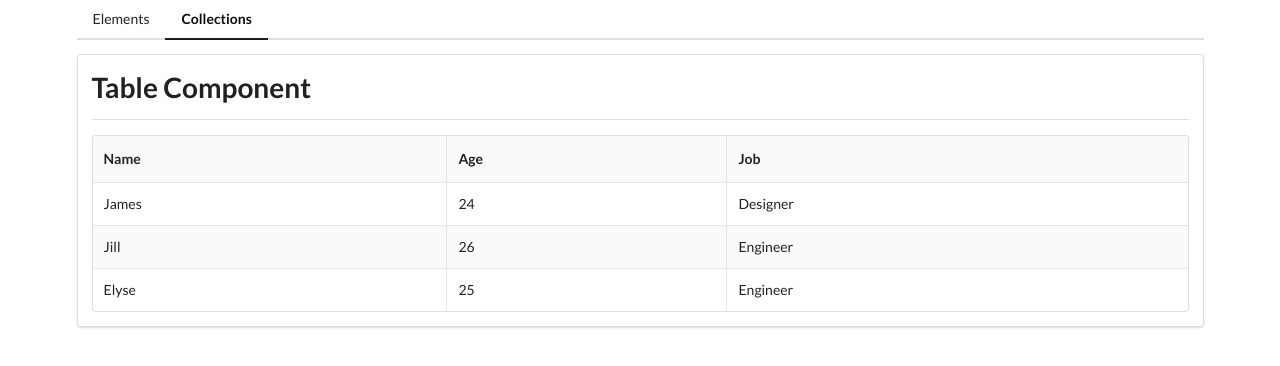
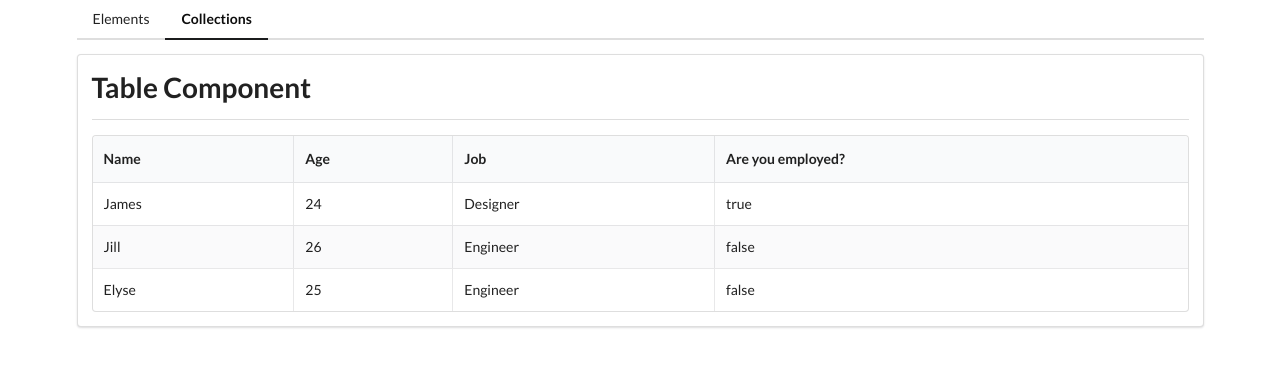
Before and after one commit to uspehgp/Components, an Angular app: page /collections in a window 1280 px wide. Shown: the top 366 px of the page. Built offline with nearby package versions, Linux system fonts and the light colour scheme.

Commit message:
customise table with new property

```diff
--- a/src/app/collections/collections-home/collections-home.component.ts
+++ b/src/app/collections/collections-home/collections-home.component.ts
@@ -7,14 +7,15 @@ import { Component, OnInit } from '@angular/core';
 })
 export class CollectionsHomeComponent implements OnInit {
   data: any = [
-    { name: 'James', age: 24, job: 'Designer' },
-    { name: 'Jill', age: 26, job: 'Engineer' },
-    { name: 'Elyse', age: 25, job: 'Engineer' }
+    { name: 'James', age: 24, job: 'Designer', employed: 'true'  },
+    { name: 'Jill', age: 26, job: 'Engineer', employed: 'false' },
+    { name: 'Elyse', age: 25, job: 'Engineer', employed: 'false' }
   ];
   headers: any = [
     { key: 'name', label: 'Name' },
     { key: 'age', label: 'Age' },
-    { key: 'job', label: 'Job' }
+    { key: 'job', label: 'Job' },
+    {key: 'employed', label: 'Are you employed?'}
   ];
 
   constructor() {}
```
